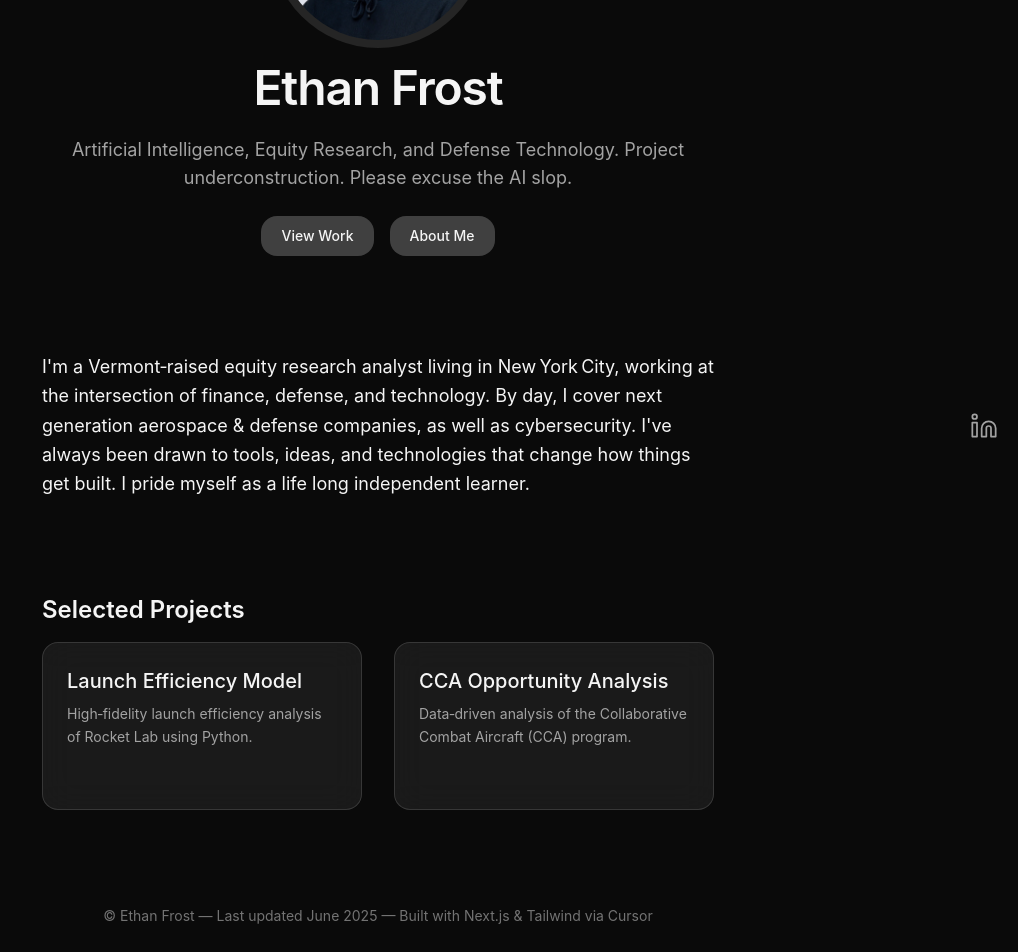
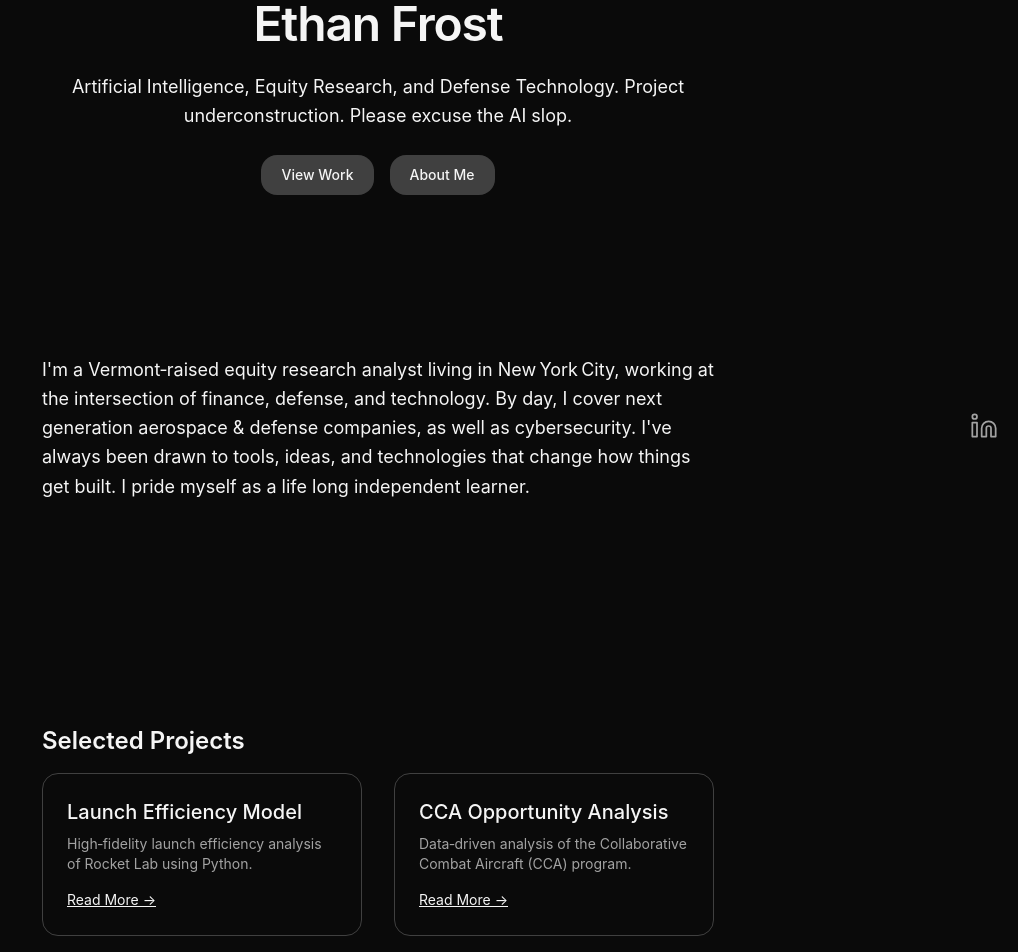
Before and after one commit to ethan-frost-xyz/personal-site, a Next.js app: page / in a window 1280 px wide. Shown: the part 340-1292 px from the top of the page, without its empty margins (262-1280 px from the left). Built offline with nearby package versions, Linux system fonts and the light colour scheme.

Commit message:
added more classnames to main page

```diff
--- a/src/app/globals.css
+++ b/src/app/globals.css
@@ -6,114 +6,62 @@ html {
   @apply bg-neutral-950 text-neutral-100;
 }
 
-
-
 @layer base {
   :root {
+    --background: 0 0% 100%;
+    --foreground: 0 0% 3.9%;
+    --card: 0 0% 100%;
+    --card-foreground: 0 0% 3.9%;
+    --popover: 0 0% 100%;
+    --popover-foreground: 0 0% 3.9%;
+    --primary: 0 0% 9%;
+    --primary-foreground: 0 0% 98%;
+    --secondary: 0 0% 96.1%;
+    --secondary-foreground: 0 0% 9%;
+    --muted: 0 0% 96.1%;
+    --muted-foreground: 0 0% 45.1%;
+    --accent: 0 0% 96.1%;
+    --accent-foreground: 0 0% 9%;
+    --destructive: 0 84.2% 60.2%;
+    --destructive-foreground: 0 0% 98%;
+    --border: 0 0% 89.8%;
+    --input: 0 0% 89.8%;
+    --ring: 0 0% 3.9%;
+    --chart-1: 12 76% 61%;
+    --chart-2: 173 58% 39%;
+    --chart-3: 197 37% 24%;
+    --chart-4: 43 74% 66%;
+    --chart-5: 27 87% 67%;
+    --radius: 0.5rem;
+  }
 
-    --background: 0 0% 100%;
-
-    --foreground: 0 0% 3.9%;
-
-    --card: 0 0% 100%;
-
-    --card-foreground: 0 0% 3.9%;
-
-    --popover: 0 0% 100%;
-
-    --popover-foreground: 0 0% 3.9%;
-
-    --primary: 0 0% 9%;
-
-    --primary-foreground: 0 0% 98%;
-
-    --secondary: 0 0% 96.1%;
-
-    --secondary-foreground: 0 0% 9%;
-
-    --muted: 0 0% 96.1%;
-
-    --muted-foreground: 0 0% 45.1%;
-
-    --accent: 0 0% 96.1%;
-
-    --accent-foreground: 0 0% 9%;
-
-    --destructive: 0 84.2% 60.2%;
-
+  .dark {
+    --background: 0 0% 3.9%;
+    --foreground: 0 0% 98%;
+    --card: 0 0% 3.9%;
+    --card-foreground: 0 0% 98%;
+    --popover: 0 0% 3.9%;
+    --popover-foreground: 0 0% 98%;
+    --primary: 0 0% 98%;
+    --primary-foreground: 0 0% 9%;
+    --secondary: 0 0% 14.9%;
+    --secondary-foreground: 0 0% 98%;
+    --muted: 0 0% 14.9%;
+    --muted-foreground: 0 0% 63.9%;
+    --accent: 0 0% 14.9%;
+    --accent-foreground: 0 0% 98%;
+    --destructive: 0 62.8% 30.6%;
     --destructive-foreground: 0 0% 98%;
-
-    --border: 0 0% 89.8%;
-
-    --input: 0 0% 89.8%;
-
-    --ring: 0 0% 3.9%;
-
-    --chart-1: 12 76% 61%;
-
-    --chart-2: 173 58% 39%;
-
-    --chart-3: 197 37% 24%;
-
-    --chart-4: 43 74% 66%;
-
-    --chart-5: 27 87% 67%;
-
-    --radius: 0.5rem
-  }
-  .dark {
-
-    --background: 0 0% 3.9%;
-
-    --foreground: 0 0% 98%;
-
-    --card: 0 0% 3.9%;
-
-    --card-foreground: 0 0% 98%;
-
-    --popover: 0 0% 3.9%;
-
-    --popover-foreground: 0 0% 98%;
-
-    --primary: 0 0% 98%;
-
-    --primary-foreground: 0 0% 9%;
-
-    --secondary: 0 0% 14.9%;
-
-    --secondary-foreground: 0 0% 98%;
-
-    --muted: 0 0% 14.9%;
-
-    --muted-foreground: 0 0% 63.9%;
-
-    --accent: 0 0% 14.9%;
-
-    --accent-foreground: 0 0% 98%;
-
-    --destructive: 0 62.8% 30.6%;
-
-    --destructive-foreground: 0 0% 98%;
-
     --border: 0 0% 14.9%;
-
     --input: 0 0% 14.9%;
-
     --ring: 0 0% 83.1%;
-
     --chart-1: 220 70% 50%;
-
     --chart-2: 160 60% 45%;
-
     --chart-3: 30 80% 55%;
-
     --chart-4: 280 65% 60%;
-
-    --chart-5: 340 75% 55%
+    --chart-5: 340 75% 55%;
   }
 }
-
-
 
 @layer base {
   * {
--- a/src/app/page.tsx
+++ b/src/app/page.tsx
@@ -14,11 +14,10 @@ export const metadata: Metadata = {
 export default function Home() {
   return (
     <>
-      <main className="mx-auto max-w-screen-xl px-6 py-16 space-y-24">
+      <main className="space-y-24">
         {/* ---------------- Hero Section ---------------- */}
         <section id="hero" className="flex flex-col items-center text-center space-y-6">
           <div className="relative">
-            {/* Placeholder for headshot */}
             <div className="absolute -inset-2 rounded-full bg-neutral-700/50" />
             <Image
               src={headshot}
@@ -30,10 +29,9 @@ export default function Home() {
             />
           </div>
           <h1 className="text-5xl font-semibold tracking-tight">Ethan Frost</h1>
-          <p className="max-w-2xl text-lg text-neutral-400">
-            Artificial Intelligence, Equity Research, and Defense Technology.
-            Project underconstruction. Please excuse the AI slop.
-          </p>
+          <P className="max-w-2xl mx-auto">
+            Artificial Intelligence, Equity Research, and Defense Technology. Project underconstruction. Please excuse the AI slop.
+          </P>
           {/* ---------------- Navigation Buttons ---------------- */}
           <div className="flex gap-4">
             <Link href="/work">
@@ -45,19 +43,19 @@ export default function Home() {
           </div>
         </section>
         {/* ---------------- Introduction ---------------- */}
-        <section className="space-y-2">
-          <p className="text-lg leading-relaxed">
+        <Section id="introduction">
+          <P>
             I'm a Vermont‑raised equity research analyst living in New York City, working at the
             intersection of finance, defense, and technology. By day, I cover
             next generation aerospace & defense companies, as well as cybersecurity. I've
             always been drawn to tools, ideas, and technologies that change how
             things get built. I pride myself as a life long independent learner.
-          </p>
-        </section>
+          </P>
+        </Section>
 
         {/* ---------------- Project Teasers ---------------- */}
-        <section id="projects" className="space-y-4">
-          <h2 className="text-2xl font-semibold">Selected Projects</h2>
+        <Section id="projects" className="space-y-4">
+          <H2>Selected Projects</H2>
           <div className="grid grid-cols-1 gap-8 md:grid-cols-2">
             <Card
               href="/work/rocket-lab-model"
@@ -70,7 +68,7 @@ export default function Home() {
               description="Data‑driven analysis of the Collaborative Combat Aircraft (CCA) program."
             />
           </div>
-        </section>
+        </Section>
       </main>
 
       {/* ---------------- Footer ---------------- */}
--- a/src/components/primitives.tsx
+++ b/src/components/primitives.tsx
@@ -14,15 +14,15 @@ import type { HTMLAttributes, ReactNode } from "react";
  * Consistent max‑width container with sane horizontal & vertical padding.
  * You can override padding/margins by passing `className`.
  */
-export function Section({ className, ...props }: HTMLAttributes<HTMLElement>) {
+interface SectionProps extends React.HTMLAttributes<HTMLElement> {
+  id?: string;
+}
+
+export function Section({ id, className, children, ...props }: SectionProps) {
   return (
-    <section
-      className={cn(
-        "mx-auto w-full max-w-screen-xl px-6 py-16", // edit once, affect all
-        className
-      )}
-      {...props}
-    />
+    <section id={id} className={cn("mx-auto max-w-screen-xl px-6 py-16", className)} {...props}>
+      {children}
+    </section>
   );
 }
 
@@ -30,19 +30,25 @@ export function Section({ className, ...props }: HTMLAttributes<HTMLElement>) {
 /*                                 Typography                                 */
 /* -------------------------------------------------------------------------- */
 
-export const H2 = ({ className, ...p }: HTMLAttributes<HTMLHeadingElement>) => (
-  <h2
-    {...p}
-    className={cn("text-2xl font-semibold tracking-tight", className)}
-  />
-);
+interface H2Props extends React.HTMLAttributes<HTMLHeadingElement> {}
 
-export const P = ({ className, ...p }: HTMLAttributes<HTMLParagraphElement>) => (
-  <p
-    {...p}
-    className={cn("leading-relaxed text-neutral-300", className)}
-  />
-);
+export function H2({ className, children, ...props }: H2Props) {
+  return (
+    <h2 className={cn("text-2xl font-semibold", className)} {...props}>
+      {children}
+    </h2>
+  );
+}
+
+interface PProps extends React.HTMLAttributes<HTMLParagraphElement> {}
+
+export function P({ className, children, ...props }: PProps) {
+  return (
+    <p className={cn("text-lg leading-relaxed", className)} {...props}>
+      {children}
+    </p>
+  );
+}
 
 export const Muted = ({ className, ...p }: HTMLAttributes<HTMLSpanElement>) => (
   <span
--- a/src/components/ui/card.tsx
+++ b/src/components/ui/card.tsx
@@ -4,67 +4,25 @@ import { forwardRef } from "react";
 import Link from "next/link";
 import { cn } from "../../lib/utils";
 
-export interface CardProps extends React.HTMLAttributes<HTMLDivElement> {
-  /**
-   * Optional title text rendered in <h3>.
-   */
-  title?: string;
-  /**
-   * Optional description paragraph.
-   */
-  description?: string;
-  /**
-   * When provided, the card becomes clickable and routes via <Link>.
-   */
-  href?: string;
-  /**
-   * Optional call‑to‑action label shown in the footer when `href` exists.
-   * Defaults to “Read More →”.
-   */
-  cta?: string;
+interface CardProps {
+  href: string;
+  title: string;
+  description: string;
+  className?: string;
 }
 
-/**
- * Base card component – neutral palette, rounded‑2xl, thin border.
- * Tailwind v3‑compatible and motion‑ready (wrap with motion if desired).
- */
-const Card = forwardRef<HTMLDivElement, CardProps>(
-  (
-    { title, description, href, cta = "Read More →", className, children, ...props },
-    ref,
-  ) => {
-    const inner = (
-      <div
-        ref={ref}
-        className={cn(
-          "group relative flex flex-col rounded-2xl border border-neutral-700/80 bg-neutral-800/60 p-6 backdrop-blur-lg transition-shadow hover:shadow-xl",
-          className,
-        )}
-        {...props}
-      >
-        {title && <h3 className="text-xl font-medium text-neutral-100">{title}</h3>}
-        {description && (
-          <p className="mt-2 text-sm leading-relaxed text-neutral-400">{description}</p>
-        )}
-        {children}
-        {href && (
-          <span className="mt-4 inline-flex items-center text-sm font-medium text-sky-400/90 opacity-0 transition-opacity group-hover:opacity-100">
-            {cta}
-          </span>
-        )}
-      </div>
-    );
-
-    // If href, wrap in Next/Link for client routing.
-    return href ? (
-      <Link href={href} className="focus-visible:outline-none">
-        {inner}
-      </Link>
-    ) : (
-      inner
-    );
-  },
-);
-Card.displayName = "Card";
-
-export default Card;
+export default function Card({ href, title, description, className }: CardProps) {
+  return (
+    <Link
+      href={href}
+      className={cn(
+        "group relative rounded-2xl border border-neutral-700 p-6 transition-shadow hover:shadow-xl",
+        className
+      )}
+    >
+      <h3 className="text-xl font-medium">{title}</h3>
+      <p className="mt-2 text-sm text-neutral-400">{description}</p>
+      <span className="mt-4 inline-block text-sm underline">Read More →</span>
+    </Link>
+  );
+}
```
